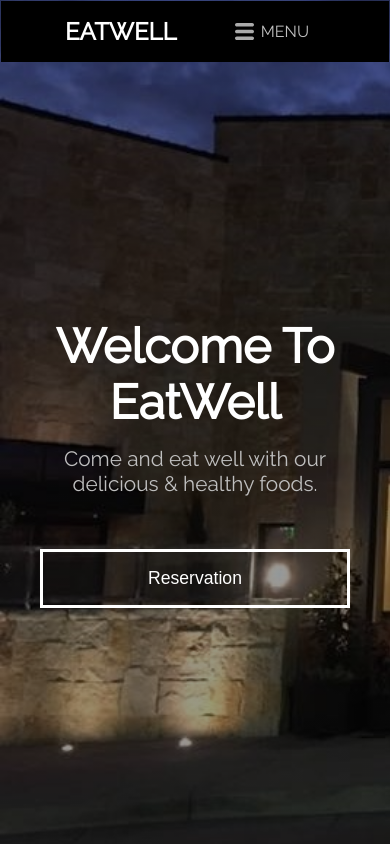
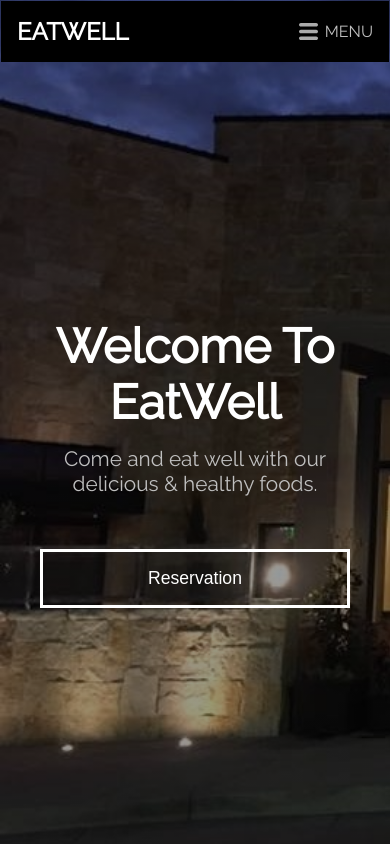
Before and after one commit to Jer1ah/eatwell-project, a website: page index.html in a window 390 px wide. Shown: the top 844 px of the page. Drawn offline with nearby package versions, Linux system fonts and the light colour scheme.

Commit message:
fixing some bugs on mobile viewport

```diff
--- a/sass/layout/_contact.scss
+++ b/sass/layout/_contact.scss
@@ -150,4 +150,8 @@
     .contact__flex {
         width: 95%;
     }
+
+    input[type="text"] {
+        max-width: 100%;
+    }
 }
--- a/sass/layout/_header.scss
+++ b/sass/layout/_header.scss
@@ -157,6 +157,16 @@
 @media( max-width: 770px ) {
     .header {
 
+        .phone {
+            h1 {
+                margin-left: 1rem;
+            }
+
+            &__nav {
+                margin-right: 1rem;
+            }
+        }
+
         &__heading {
             width: 80%;
             margin: 16rem auto;
--- a/sass/layout/_offers.scss
+++ b/sass/layout/_offers.scss
@@ -132,7 +132,7 @@
         &__nav {
             padding-bottom: 3rem;
         }
-  }
+   }
 }
 
 @media( max-width: 700px ) {
@@ -145,6 +145,7 @@
 
             h3 {
                 font-size: 1.3rem;
+                text-align: center;
             }
 
             p {
```
Also changed, not shown: css/main.css, 1 other file.
